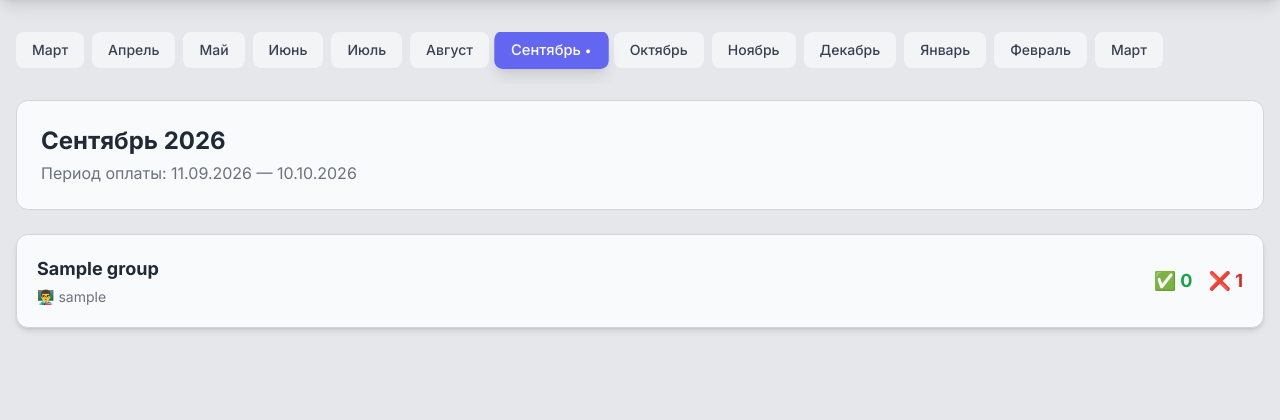
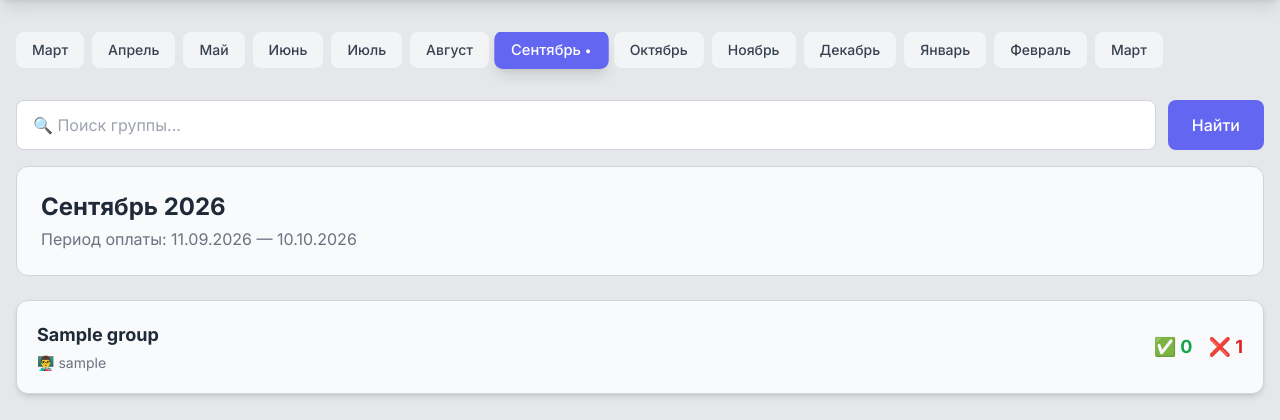
Before and after one commit to Nurmukasan/english-center-crm, a Django app: page /payments/ in a window 1280 px wide. Shown: the part 72-492 px from the top of the page. Run offline with Django 5.2, Linux system fonts and the light colour scheme; a user stored in the database is signed in; tables that the repository leaves empty hold one stand-in row (values such as "Sample post"); some libraries are stand-ins or nearby versions.

Commit message:
Добавил поиск на страницу оплаты

```diff
--- a/dashboard/templates/dashboard/payments.html
+++ b/dashboard/templates/dashboard/payments.html
@@ -60,7 +60,7 @@
         <!-- Панель месяцев -->
         <div class="flex overflow-x-auto gap-2 pb-4 mb-4">
             {% for m in months_list %}
-            <a href="?year={{ m.year }}&month={{ m.month }}"
+            <a href="?year={{ m.year }}&month={{ m.month }}{% if search_query %}&search={{ search_query }}{% endif %}"
                class="px-4 py-2 rounded-lg whitespace-nowrap transition font-medium text-sm
                       {% if m.is_selected %}
                           bg-indigo-500 text-white shadow-lg scale-105
@@ -73,6 +73,25 @@
                 {% if m.is_current %}<span class="text-xs">•</span>{% endif %}
             </a>
             {% endfor %}
+        </div>
+
+        <!-- Поиск -->
+        <div class="mb-4">
+            <form method="GET" class="flex gap-3">
+                <input type="hidden" name="year" value="{{ year }}">
+                <input type="hidden" name="month" value="{{ month }}">
+                <input type="text" name="search" value="{{ search_query }}"
+                       class="flex-1 px-4 py-3 border border-gray-300 dark:border-gray-600 dark:bg-gray-800 dark:text-white rounded-lg focus:outline-none focus:ring-2 focus:ring-indigo-500"
+                       placeholder="🔍 Поиск группы...">
+                <button type="submit" class="bg-indigo-500 text-white px-6 py-3 rounded-lg font-medium hover:bg-indigo-600 transition">
+                    Найти
+                </button>
+                {% if search_query %}
+                <a href="?year={{ year }}&month={{ month }}" class="bg-gray-300 dark:bg-gray-700 text-gray-700 dark:text-gray-300 px-6 py-3 rounded-lg font-medium hover:bg-gray-400 dark:hover:bg-gray-600 transition">
+                    Сброс
+                </a>
+                {% endif %}
+            </form>
         </div>
 
         <!-- Инфо о периоде -->
@@ -108,7 +127,7 @@
             {% empty %}
             <div class="bg-gray-50 dark:bg-gray-800 rounded-xl p-12 text-center text-gray-400">
                 <i class="fas fa-inbox text-5xl mb-3"></i>
-                <p>Нет групп</p>
+                <p>{% if search_query %}Ничего не найдено{% else %}Нет групп{% endif %}</p>
             </div>
             {% endfor %}
         </div>
--- a/dashboard/views.py
+++ b/dashboard/views.py
@@ -1504,8 +1504,14 @@ def payments_page(request):
 
     cycle_num = year * 100 + month
 
+    # Поиск
+    search_query = request.GET.get('search', '')
+
     groups_data = []
     groups = Group.objects.filter(is_active=True).select_related('teacher').order_by('name')
+
+    if search_query:
+        groups = groups.filter(name__iregex=search_query)
 
     for group in groups:
         students_count = Enrollment.objects.filter(group=group).count()
@@ -1532,6 +1538,7 @@ def payments_page(request):
         'period_end': period_end,
         'months_list': months_list,
         'groups_data': groups_data,
+        'search_query': search_query,
     }
 
     return render(request, 'dashboard/payments.html', context)
```
